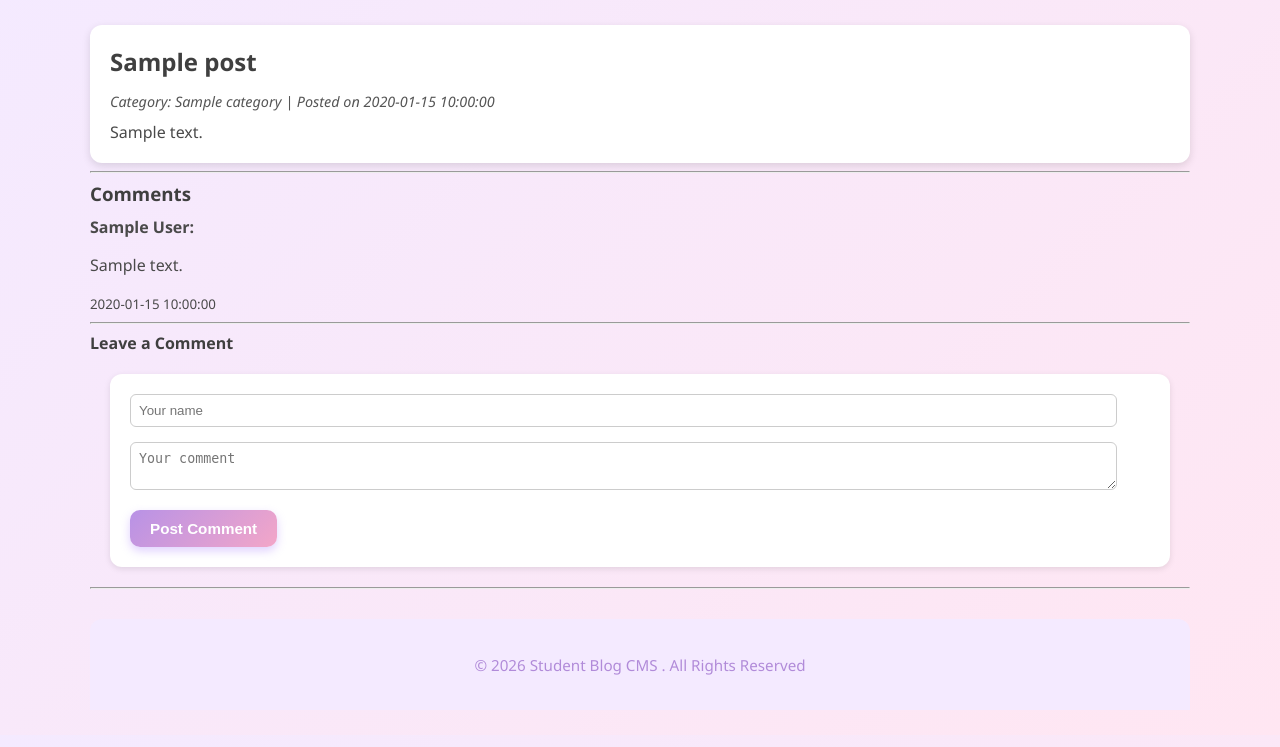
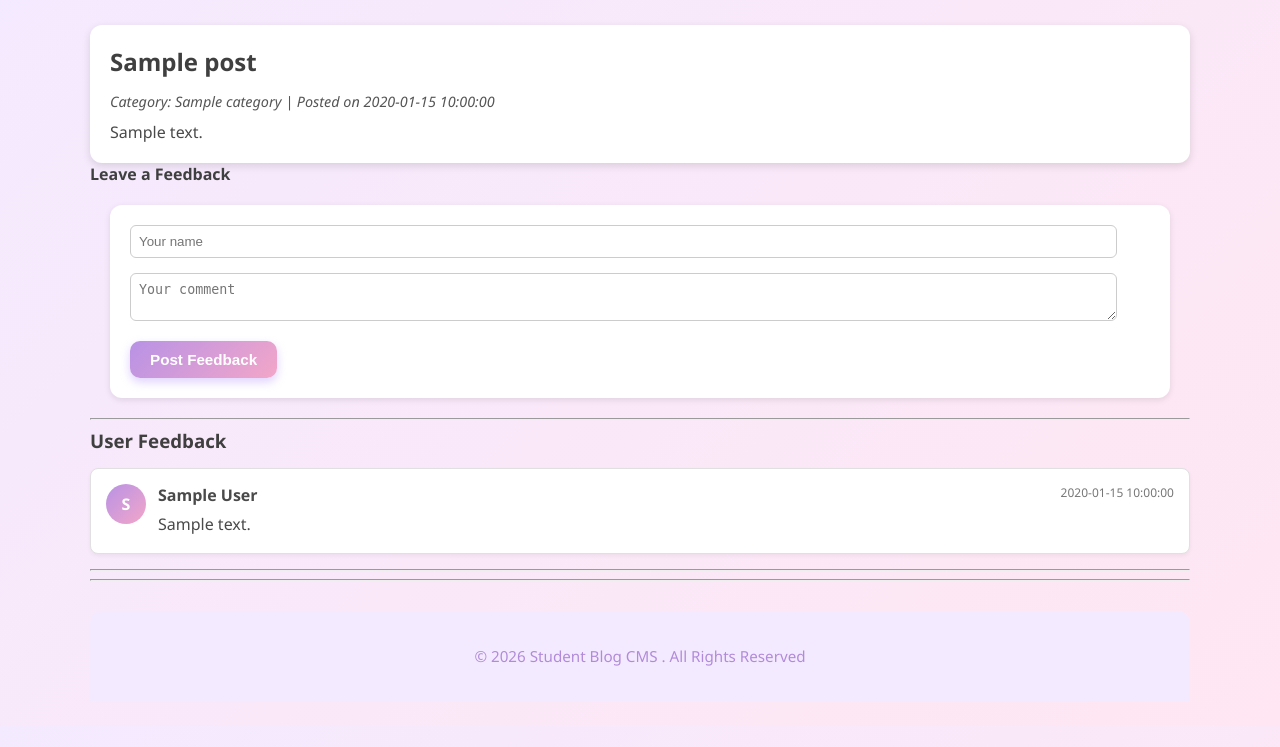
Before and after one commit to jThapa20202/Blog-System, a PHP site: page /post.php?id=1 in a window 1280 px wide. Shown: the part 53-800 px from the top of the page. Run offline with PHP 8.4, Linux system fonts and the light colour scheme; tables that the repository leaves empty or names only in its code hold one stand-in row (values such as "Sample post").

Commit message:
some changes

```diff
--- a/Blog System/assets/css/style.css
+++ b/Blog System/assets/css/style.css
@@ -313,6 +313,71 @@ table td {
     color: #666;
     font-size: 1.2em;
 }
+.comment-title {
+    margin-bottom: 15px;
+}
+
+.comments-section {
+    margin-top: 10px;
+}
+
+/* Single comment box */
+.comment-box {
+    padding: 12px 15px;
+    margin-bottom: 12px;
+    border: 1px solid #e0e0e0;
+    border-radius: 6px;
+    background: #fafafa;
+}
+
+/* Name + date */
+.comment-header {
+    display: flex;
+    justify-content: space-between;
+    margin-bottom: 6px;
+}
+
+.comment-header small {
+    color: #777;
+    font-size: 12px;
+}
+
+/* Comment text */
+.comment-text {
+    margin: 0;
+    line-height: 1.5;
+}
+
+/* No comments text */
+.no-comments {
+    color: #777;
+    font-style: italic;
+}
+
+/* ===== Comment fix (minimal) ===== */
+
+.comment-box {
+    background: #fff;
+    padding: 12px;
+    margin-bottom: 10px;
+    border-radius: 8px;
+    box-shadow: 0 2px 4px rgba(0,0,0,0.1);
+}
+
+.comment-box p {
+    margin: 6px 0;
+    color: #333;
+}
+
+.comment-box strong {
+    color: #6a4fbf;
+}
+
+.comment-box small {
+    color: #777;
+    font-size: 0.8em;
+}
+
 
 /* Footer */
 footer {
@@ -324,6 +389,7 @@ footer {
     font-size: 0.95em;
     color: #b18bd9;
 }
+
 
 /* Responsive */
 @media screen and (max-width: 768px) {
--- a/Blog System/assets/js/script.js
+++ b/Blog System/assets/js/script.js
@@ -20,7 +20,6 @@ if(searchInput){
                     div.classList.add('search-result-item');
                     div.innerHTML = `<strong>${post.title}</strong> <small>(${post.category} | ${post.created_at.substring(0,4)})</small>`;
 
-                    // Make the item clickable
                     div.addEventListener('click', () => {
                         window.location.href = `post.php?id=${post.id}`;
                     });
@@ -35,8 +34,6 @@ if(searchInput){
 
 }
 
-
-// ========== Ajax Comment Submission ==========
 const commentForm = document.getElementById('comment-form');
 const commentsSection = document.querySelector('.comments-section');
 
@@ -59,7 +56,7 @@ if(commentForm && commentsSection){
 
                 // Create new comment div
                 const div = document.createElement('div');
-                div.classList.add('comment');
+                div.classList.add('comment', 'comment-box');
                 div.innerHTML = `<strong>${data.comment.author}:</strong>
                                 <p>${data.comment.comment_text}</p>
                                 <small>${data.comment.created_at}</small>`;
--- a/Blog System/public/add_category.php
+++ b/Blog System/public/add_category.php
@@ -41,7 +41,6 @@ if($_SERVER['REQUEST_METHOD'] === 'POST'){
 <?php endif; ?>
 
 <form method="post">
-    <!-- ✅ CSRF token -->
     <input type="hidden" name="csrf_token" value="<?= $csrf_token ?>">
 
     <label>Category Name:</label><br>
--- a/Blog System/public/dashboard.php
+++ b/Blog System/public/dashboard.php
@@ -41,7 +41,7 @@ $recentPosts = $pdo->query("
 <div class="dashboard-stats">
     <div class="stat-card">Total Posts: <?= $totalPosts ?></div>
     <div class="stat-card">Total Categories: <?= $totalCategories ?></div>
-    <div class="stat-card">Total Comments: <?= $totalComments ?></div>
+    <div class="stat-card">Total Feedbacks: <?= $totalComments ?></div>
 </div>
 
 <!-- Recent Posts Cards -->
--- a/Blog System/public/index.php
+++ b/Blog System/public/index.php
@@ -43,8 +43,7 @@ $posts = $pdo->query("
         </div>
     <?php endforeach; ?>
 
-
-    <!-- Optional About Card -->
+    <p>------------------------------------------------🌺🌺🌺🌺🌺🌺🌺🌺🌺🌺🌺🌺🌺🌺🌺🌺🌺🌺🌺-------------------------------------------------</p>
     <div class="card">
         <h3>About Me </h3>
         <p>This blog is part of my coursework project. Sharing thoughts & learning every day!</p>
--- a/Blog System/public/post.php
+++ b/Blog System/public/post.php
@@ -38,35 +38,79 @@ $comments = $comments->fetchAll();
     </div>
 </div>
 
-<hr>
 
-<h3>Comments</h3>
-<div class="comments-section">
-    <?php if($comments): ?>
-        <?php foreach($comments as $c): ?>
-            <div class="comment">
-                <strong><?= htmlspecialchars($c['author']) ?>:</strong>
-                <p><?= htmlspecialchars($c['comment_text']) ?></p>
-                <small><?= $c['created_at'] ?></small>
-            </div>
-        <?php endforeach; ?>
-    <?php else: ?>
-        <p class="no-comments">No comments yet</p>
-    <?php endif; ?>
+<!-- Comment Form -->
+<div class="comment-form">
+    <h4>Leave a Feedback</h4>
+    <form id="comment-form">
+        <input type="hidden" name="post_id" value="<?= $post_id ?>">
+        <input type="text" name="author" placeholder="Your name" required>
+        <textarea name="comment_text" placeholder="Your comment" required></textarea>
+        <button type="submit" class="btn btn-primary">Post Feedback</button>
+    </form>
 </div>
 
 <hr>
 
-<!-- Comment Form -->
-<div class="comment-form">
-    <h4>Leave a Comment</h4>
-    <form id="comment-form">
-        <input type="hidden" name="post_id" value="<?= $post_id ?>">
-        <input type="text" name="author" placeholder="Your name" required>
-        <textarea name="comment_text" placeholder="Your comment" required></textarea>
-        <button type="submit" class="btn btn-primary">Post Comment</button>
-    </form>
+<h3 style="margin-bottom:15px;">User Feedback</h3>
+
+<div class="comments-section">
+    <?php if($comments): ?>
+        <?php foreach($comments as $c): ?>
+            <div style="
+                background:#ffffff;
+                padding:15px;
+                margin-bottom:15px;
+                border-radius:8px;
+                border:1px solid #e0e0e0;
+                box-shadow:0 2px 4px rgba(0,0,0,0.05);
+                display:flex;
+                gap:12px;
+            ">
+
+                <!-- Profile Icon -->
+                <div style="
+                    width:40px;
+                    height:40px;
+                    border-radius:50%;
+                    background:linear-gradient(135deg, #b892e6, #f3a6c8);
+                    color:#fff;
+                    display:flex;
+                    align-items:center;
+                    justify-content:center;
+                    font-weight:bold;
+                    text-transform:uppercase;
+                    flex-shrink:0;
+                ">
+                    <?= strtoupper(substr($c['author'], 0, 1)) ?>
+                </div>
+
+                <!-- Comment Content -->
+                <div style="flex:1;">
+                    <div style="display:flex; justify-content:space-between; margin-bottom:6px;">
+                        <strong><?= htmlspecialchars($c['author']) ?></strong>
+                        <small style="color:#777; font-size:12px;">
+                            <?= $c['created_at'] ?>
+                        </small>
+                    </div>
+
+                    <p style="margin:0; line-height:1.6;">
+                        <?= htmlspecialchars($c['comment_text']) ?>
+                    </p>
+                </div>
+
+            </div>
+        <?php endforeach; ?>
+    <?php else: ?>
+        <p style="color:#777; font-style:italic;">No feedback yet</p>
+    <?php endif; ?>
 </div>
 
 
+
+
+<hr>
+
+
+
 <?php include "../includes/footer.php"; ?>
```
